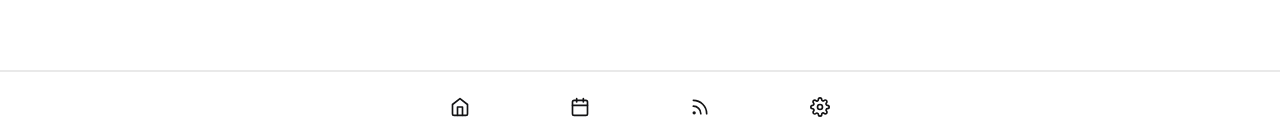
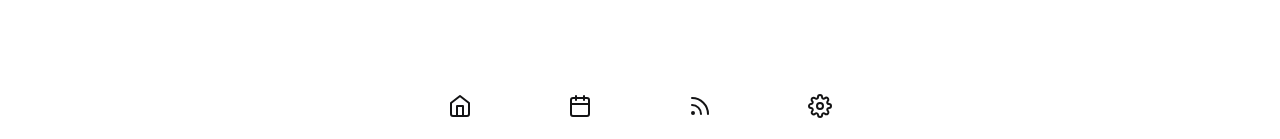
Before and after one commit to SCIACCA-Matteo-2225079a/webapp-iut, a Next.js app: page / in a window 1280 px wide. Shown: the part 658-797 px from the top of the page. Built offline with nearby package versions, Linux system fonts and the light colour scheme.

Commit message:
Fix bottom-nav.tsx

```diff
--- a/src/components/bottom-nav.tsx
+++ b/src/components/bottom-nav.tsx
@@ -29,13 +29,37 @@ const BottomNav = () => {
 	const { pathname } = useRouter()
 
 	return (
-    <nav className="bg-white border-t-2 border-gray-100 dark:bg-purple-500 dark:border-opacity-25">
-      <div>
+		<nav style={{
+			paddingBottom: 'env(safe-area-inset-bottom)',
+			width: '100%',
+			height: 'calc(env(safe-area-inset-top) + 72px)',
+			display: 'flex',
+			alignItems: 'center',
+			justifyContent: 'center',
+			position: 'fixed',
+			bottom: 0
+		}}>
+			<div style={{
+				width: '100%',
+				maxWidth: '480px',
+				height: '100%',
+				display: 'flex',
+				alignItems: 'center',
+				justifyContent: 'space-around'
+			}}>
 				{links.map(link => (
 					<Link href={link.href} key={link.title}>
 						<a
 							title={link.title}
 							aria-label={link.title}
+							style={{
+								width: '48px',
+								height: '48px',
+								borderRadius: '50%',
+								display: 'flex',
+								alignItems: 'center',
+								justifyContent: 'center'
+							}}
 							className={pathname === link.href ? 'active transition-all dark:text-white' : 'transition-all dark:text-white'}
 						>
 							{link.icon}
@@ -43,56 +67,6 @@ const BottomNav = () => {
 					</Link>
 				))}
 			</div>
-
-      <style jsx>{`
-        nav {
-          padding-bottom: env(safe-area-inset-bottom);
-          width: 100%;
-          height: calc(env(safe-area-inset-top) + 72px);
-          display: flex;
-          align-items: center;
-          justify-content: center;
-          position: fixed;
-          bottom: 0;
-        }
-
-        nav > div {
-          width: 100%;
-          max-width: 480px;
-          height: 100%;
-          display: flex;
-          align-items: center;
-          justify-content: space-around;
-        }
-
-        nav a {
-          width: 48px;
-          height: 48px;
-          border-radius: 50%;
-          display: flex;
-          align-items: center;
-          justify-content: center;
-        }
-
-        nav a :global(> svg) {
-          width: 20px;
-          height: 20px;
-        }
-
-        .active,
-        nav a:active,
-        nav a:focus,
-        nav a:hover {
-          background: rgba(255, 255, 255, 0.05);
-        }
-
-        body.dark .active,
-        body.dark nav a:active,
-        body.dark nav a:focus,
-        body.dark nav a:hover {
-          background: rgba(0, 0, 0, 0.05);
-        }
-      `}</style>
 		</nav>
 	)
 }
```
Lines whose indentation alone changed are shown as unchanged.
